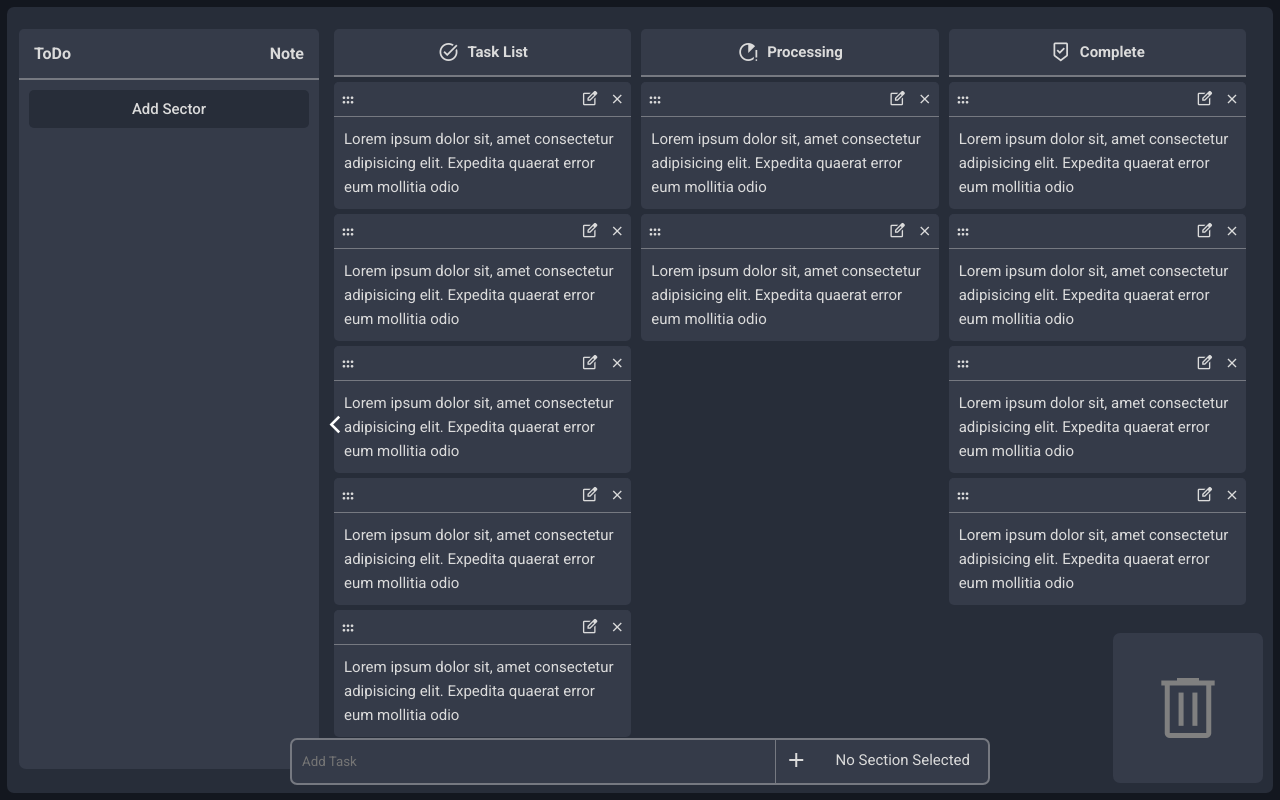
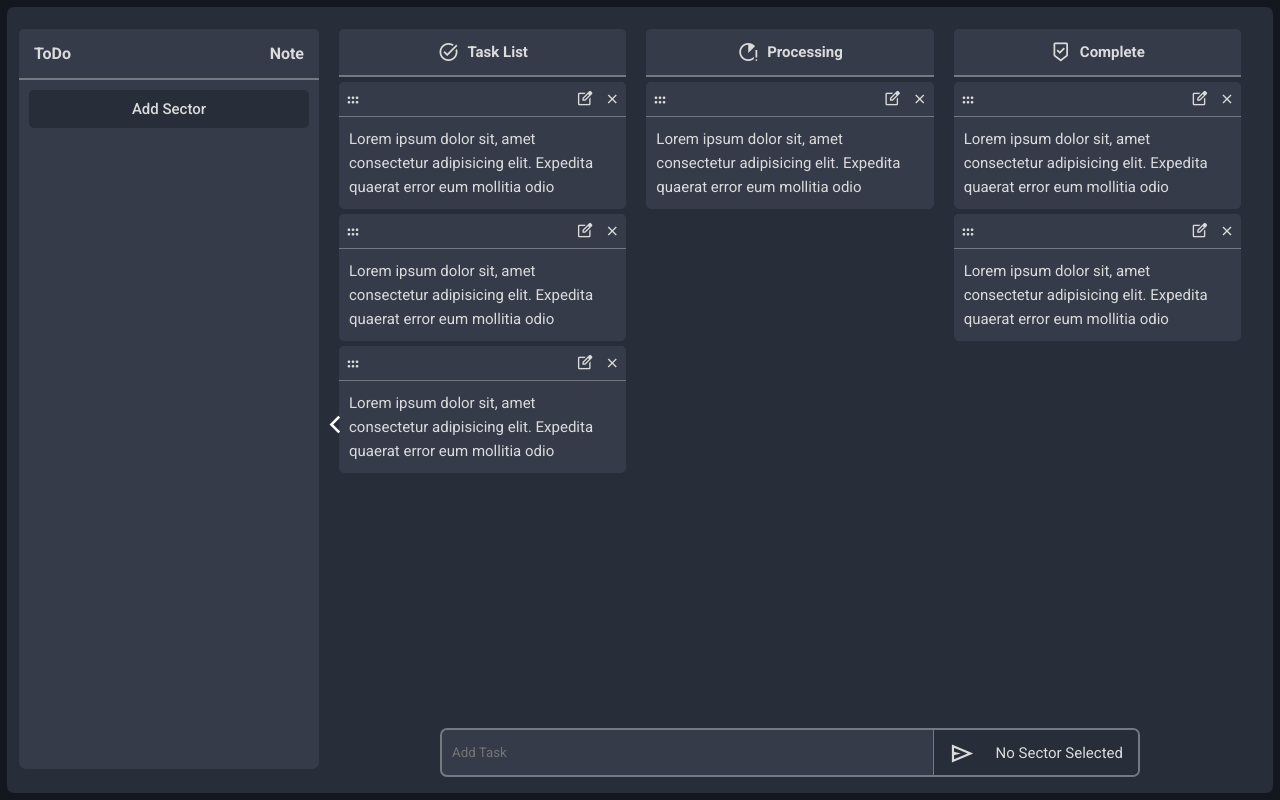
Before and after one commit to MdMostakimBillah/React-ToDo, a React (Vite) app: page / in a window 1280 px wide. Built offline with nearby package versions, Linux system fonts and the light colour scheme.

Commit message:
add input task functionality and neet to store all task data in local storage

```diff
--- a/src/components/Home.jsx
+++ b/src/components/Home.jsx
@@ -1,11 +1,31 @@
+import { useState } from "react";
 import classes from "../styles/Home.module.css";
 import Navigation from "./Navigation";
 import TodoListOperation from "./TodoListOperation";
 const Home = () => {
+  //get selected sector in this state variable
+  const [sectore, setSector] = useState([]);
+  const [sectoreIndex, setSectorIndex] = useState();
+
+  const [list, setList] = useState([]);
+  //selected sectior store in state variable function
+  const selectedSector = (item, index) => {
+    setSector(item);
+    setSectorIndex(index);
+  };
+
+  const listStore = (item) => {
+    setList(item);
+  };
+
   return (
     <div className={classes.container}>
-      <Navigation />
-      <TodoListOperation />
+      <Navigation SectorHanlder={selectedSector} listStore={listStore} />
+      <TodoListOperation
+        workingSector={sectore}
+        sectoreIndex={sectoreIndex}
+        listData={list}
+      />
     </div>
   );
 };
--- a/src/components/ListSector.jsx
+++ b/src/components/ListSector.jsx
@@ -1,6 +1,6 @@
 import { useEffect, useState, useRef } from "react";
 import classes from "../styles/ListSector.module.css";
-const ListSector = ({ sectorList }) => {
+const ListSector = ({ sectorList, recivedSelectedSector, recivedList }) => {
   const [clickedItem, setClickedItem] = useState(null);
   const [list, setList] = useState(() => {
     // Initialize list with data from localStorage if available
@@ -23,6 +23,7 @@ const ListSector = ({ sectorList }) => {
   useEffect(() => {
     localStorage.setItem("myData", JSON.stringify(list));
   }, [list]);
+  // console.log(list);
 
   //when click anywhere edit and delete button should be hide
   useEffect(() => {
@@ -73,6 +74,17 @@ const ListSector = ({ sectorList }) => {
     setList(updateList);
   };
 
+  //selectSector function
+  const selectSector = (item, index) => {
+    recivedSelectedSector(item, index);
+    // console.log(item);
+    // console.log(index);
+  };
+  //pass the total data
+  useEffect(() => {
+    recivedList(list);
+  }, [recivedList, list]);
+
   return (
     <div className={classes.listSectorWraper}>
       <ul>
@@ -105,7 +117,7 @@ const ListSector = ({ sectorList }) => {
                 />
               </form>
             ) : (
-              <p>{item.name}</p>
+              <p onClick={() => selectSector(item, index)}>{item.name}</p>
             )}
             <div
               ref={boxRef}
--- a/src/components/Navigation.jsx
+++ b/src/components/Navigation.jsx
@@ -2,21 +2,35 @@ import { useState, useEffect } from "react";
 import classes from "../styles/Navigation.module.css";
 import AddSector from "./AddSector";
 import ListSector from "./ListSector";
-const Navigation = () => {
+const Navigation = ({ SectorHanlder, listStore }) => {
   const [section, setSection] = useState([]);
   const handleSectionValue = (value) => {
     setSection(value);
   };
+
   const [showTaskTitle, setShowTaskTitle] = useState(() => {
     const toggleNav = localStorage.getItem("toggle");
     return toggleNav ? JSON.parse(toggleNav) : true;
   });
+
   const ToggleTaskTitle = () => {
     setShowTaskTitle(!showTaskTitle);
   };
+
   useEffect(() => {
     localStorage.setItem("toggle", JSON.stringify(showTaskTitle));
   }, [showTaskTitle]);
+
+  //data recived and pass to parent selected sctor
+  const HandleSecetredSector = (item, index) => {
+    SectorHanlder(item, index); // pass data to parent
+  };
+
+  //recived total data
+  const recivedList = (list) => {
+    listStore(list);
+  };
+
   return (
     <div
       className={`${classes.navigationWraper} ${
@@ -31,7 +45,11 @@ const Navigation = () => {
 
       <AddSector handleSectionValue={handleSectionValue} />
 
-      <ListSector sectorList={section} />
+      <ListSector
+        sectorList={section}
+        recivedSelectedSector={HandleSecetredSector}
+        recivedList={recivedList}
+      />
 
       <div className={classes.toggleSliderArrow} onClick={ToggleTaskTitle}>
         <span
--- a/src/components/TodoListOperation.jsx
+++ b/src/components/TodoListOperation.jsx
@@ -1,6 +1,68 @@
+import { useEffect, useState } from "react";
 import classes from "../styles/TodoListOperation.module.css";
 import SingleTask from "./SingleTask";
-const TodoListOperation = () => {
+const TodoListOperation = ({ workingSector, sectoreIndex, listData }) => {
+  const [list, setList] = useState([]);
+  // the props have an object
+  const [sector, setSector] = useState(() => {
+    const sotoredData = localStorage.getItem("seleteSector");
+    return sotoredData ? JSON.parse(sotoredData) : [];
+  });
+  const [sectorIndex, setSectorIndex] = useState();
+  const [newInput, setNewInput] = useState("");
+  const [allTask, setAllTask] = useState([]);
+  //checking the clicked value is available in whole array or note
+  const clickedData = list.filter((title) => title.name === sector.name);
+  const showingClickdata = clickedData.map((item) => item)[0];
+
+  useEffect(() => {
+    setAllTask(showingClickdata);
+  }, [showingClickdata]);
+
+  //input hander
+  const inputHanlder = (e) => {
+    setNewInput(e.target.value);
+  };
+
+  //submit handlr
+  const handleSumit = (e) => {
+    e.preventDefault();
+    setAllTask((prevValue) => ({
+      ...prevValue,
+      allChildTasks: [...prevValue.allChildTasks, newInput], //store new task
+    }));
+    setNewInput("");
+  };
+
+  //store in local state
+  useEffect(() => {
+    localStorage.setItem("task", JSON.stringify(allTask));
+  }, [allTask]);
+
+  // console.log(allTask);
+
+  // set list data in a state
+  useEffect(() => {
+    setList(listData);
+  }, [listData]);
+
+  //index selected sector
+  useEffect(() => {
+    setSectorIndex(sectoreIndex);
+  }, [sectoreIndex]);
+
+  //data store this variable state
+  useEffect(() => {
+    if (workingSector && Object.keys(workingSector).length > 0) {
+      setSector(workingSector);
+    }
+  }, [workingSector]);
+
+  //store data in local storage
+  useEffect(() => {
+    localStorage.setItem("seleteSector", JSON.stringify(sector));
+  }, [sector]);
+
   return (
     <>
       <div className={classes.WraperListOperation}>
@@ -10,8 +72,6 @@ const TodoListOperation = () => {
             <h3>Task List</h3>
           </div>
           <div className={classes.taskesWraper}>
-            <SingleTask />
-            <SingleTask />
             <SingleTask />
             <SingleTask />
             <SingleTask />
@@ -26,7 +86,6 @@ const TodoListOperation = () => {
           </div>
           <div className={classes.taskesWraper}>
             <SingleTask />
-            <SingleTask />
           </div>
         </div>
         <div className={classes.CompleteList}>
@@ -37,9 +96,6 @@ const TodoListOperation = () => {
           <div className={classes.taskesWraper}>
             <SingleTask />
             <SingleTask />
-            <SingleTask />
-
-            <SingleTask />
           </div>
         </div>
         {/* <div className={classes.Delete}>
@@ -48,30 +104,42 @@ const TodoListOperation = () => {
           <h3>Delete</h3>
         </div>
       </div> */}
-      </div>
+
         {/*adding data input*/}
         <div className={classes.taskAddInput}>
-        <form action="">
+          <form action="" onSubmit={handleSumit}>
             <div className={classes.wraperAddTask}>
               <div className={classes.inputField}>
-              <input type="text" placeholder="Add Task" />
+                <input
+                  type="text"
+                  placeholder="Add Task"
+                  value={newInput}
+                  onChange={inputHanlder}
+                  disabled={showingClickdata && sector.name ? false : true}
+                  required
+                />
               </div>
               <div className={classes.actionButton}>
                 <button type="submit" className={classes.addTaskBtn}>
-                <span className="material-symbols-outlined">add</span>
+                  <span className="material-symbols-outlined">send</span>
                 </button>
                 <div className={classes.selectedSection}>
-                <p value="No Section Selected">No Section Selected</p>
+                  <p>
+                    {showingClickdata && sector.name
+                      ? sector.name
+                      : "No Sector Selected"}
+                  </p>
                 </div>
               </div>
             </div>
           </form>
         </div>
+      </div>
 
       {/*delete box */}
-      <div className={classes.deleteBox}>
+      {/* <div className={classes.deleteBox}>
         <span className="material-symbols-outlined">delete</span>
-      </div>
+      </div> */}
     </>
   );
 };
--- a/src/styles/TodoListOperation.module.css
+++ b/src/styles/TodoListOperation.module.css
@@ -13,7 +13,7 @@
   border-radius: 5px;
   width: 100%;
   height: 100%;
-  margin: 0 5px;
+  margin: 0 10px;
 }
 .topTitle {
   padding: 12px 15px;
@@ -46,7 +46,7 @@
 
 .taskAddInput {
   position: absolute;
-  bottom: 1%;
+  bottom: 0%;
   left: 0;
   width: 100%;
 }
@@ -61,28 +61,30 @@
   margin: 0 auto;
   background-color: var(--secondary-white-color);
   border: 2px solid #767981;
-  padding: 0 10px;
+  /* padding: 0 10px; */
   border-radius: 7px;
+  overflow: hidden;
 }
 .taskAddInput form div input {
-  width: 100%;
-  padding: 10px 0;
+  width: calc(100% - 40%);
+  padding: 5px 10px;
   outline: none;
   background-color: transparent;
   border: none;
   color: var(--title-text-color);
 }
 .inputField {
-  width: 70%;
+  width: 100%;
 }
 .actionButton {
   display: flex;
   align-items: center;
   justify-content: space-between;
-  width: 30%;
+  width: 40%;
   border-left: 1px solid #767981;
   color: var(--title-text-color);
-  padding: 8px;
+  padding: 5px 15px;
+  background-color: var(--main-color);
 }
 .addTaskBtn {
   cursor: pointer;
@@ -92,10 +94,12 @@
 }
 .addTaskBtn span {
   color: var(--title-text-color);
+  font-size: 27px;
+  margin-top: 5px;
+  margin-right: 5px;
 }
 .selectedSection p {
   font-size: 15px;
-  margin-top: -3px;
 }
 .deleteBox {
   width: 150px;
```
Also changed, not shown: src/context/useSelectSector.jsx (added). Lines whose indentation alone changed are shown as unchanged.
